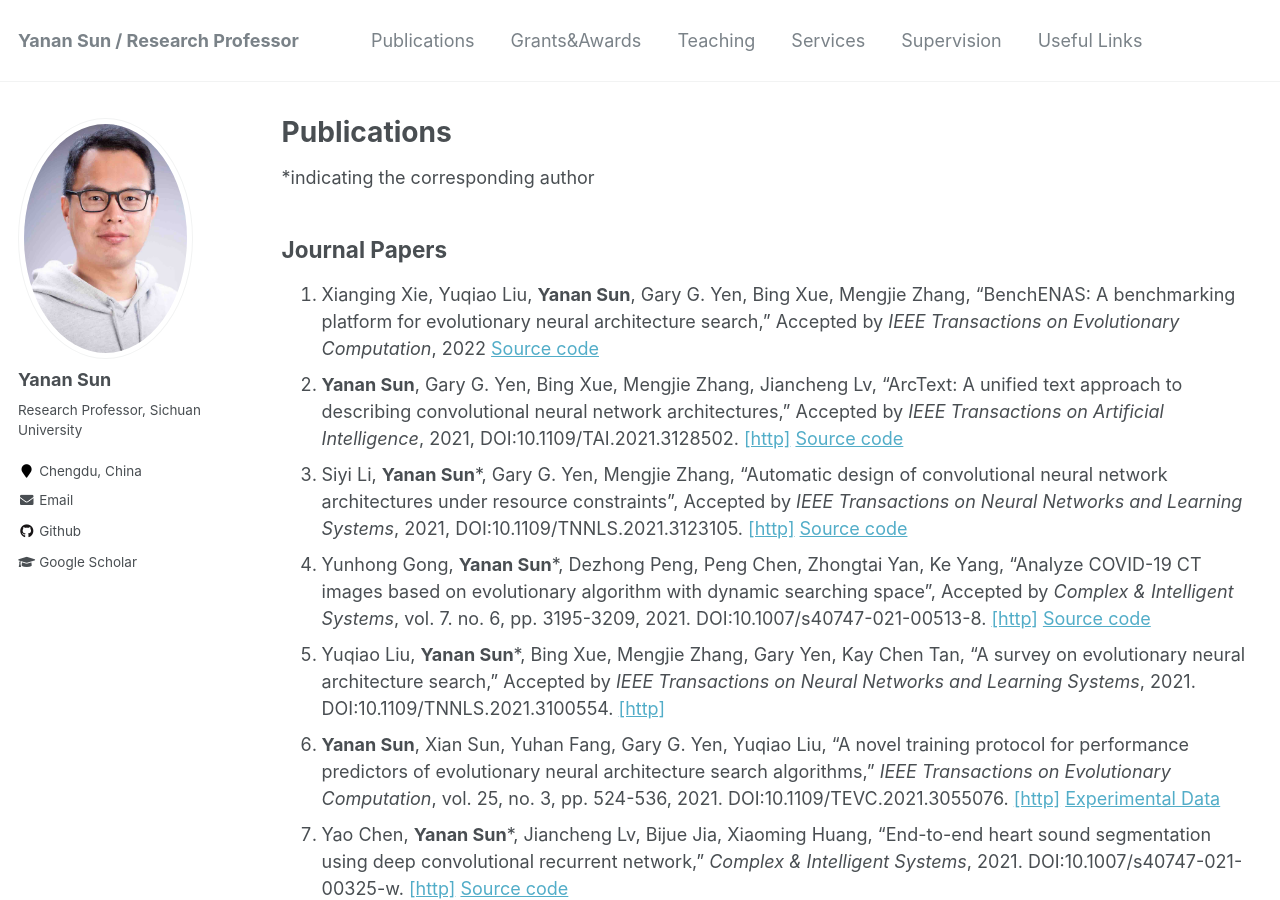
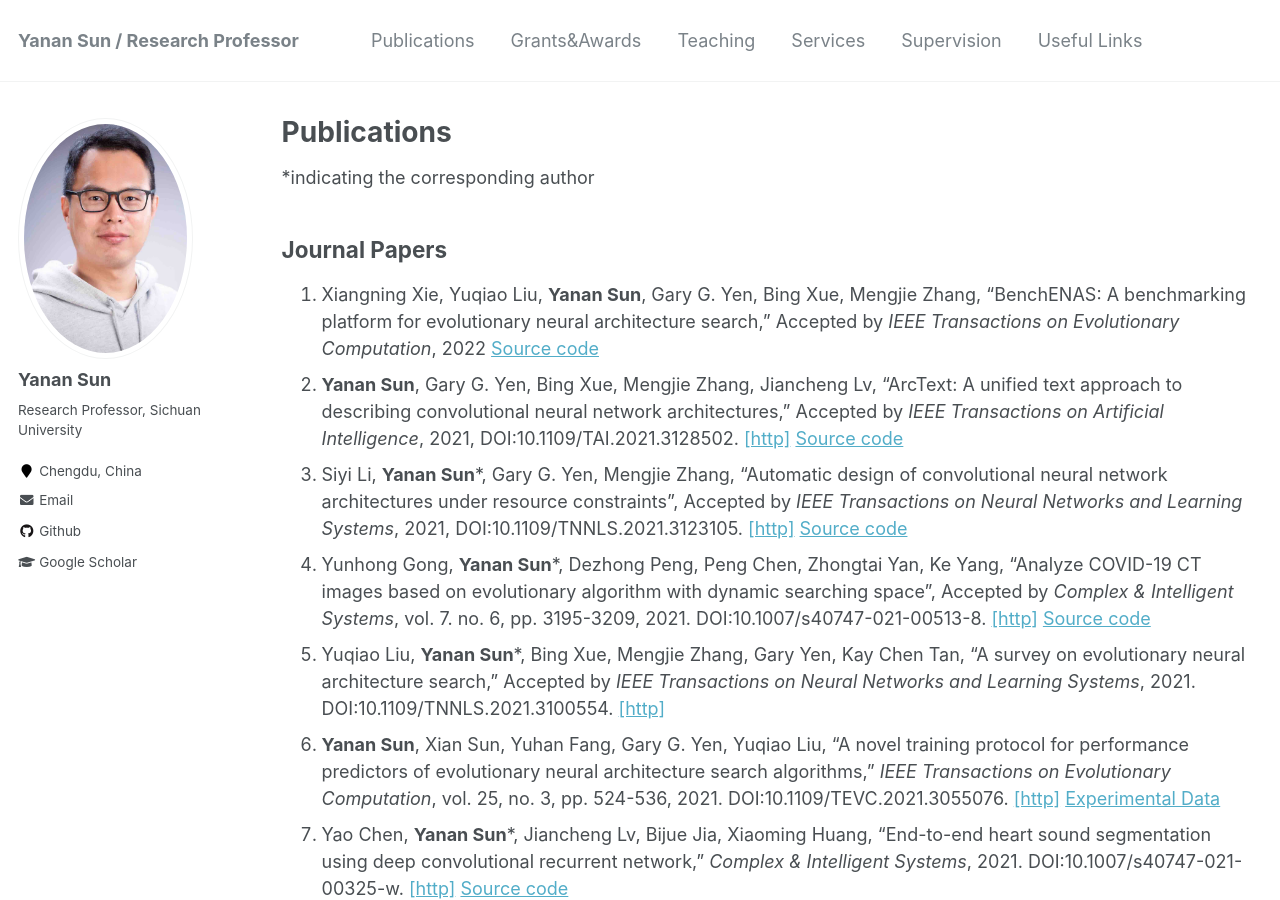
Before and after one commit to yn-sun/yn-sun.github.io, a Jekyll site: the page built from _pages/publications.md, in a window 1280 px wide and 900 px high. Built offline with Jekyll 4.4.1, drawn with Linux system fonts in a browser that asks for light colours; comment, search, counter and statistics services are not loaded.

Commit message:
Update publications.md

```diff
--- a/_pages/publications.md
+++ b/_pages/publications.md
@@ -7,7 +7,7 @@ author_profile: true
 *indicating the corresponding author
 ## Journal Papers
 
-1. Xianging Xie, Yuqiao Liu, **Yanan Sun**, Gary G. Yen, Bing Xue, Mengjie Zhang, "BenchENAS: A benchmarking platform for evolutionary neural architecture search," Accepted by <i>IEEE Transactions on Evolutionary Computation</i>, 2022 [Source code](https://benchenas.com/)
+1. Xiangning Xie, Yuqiao Liu, **Yanan Sun**, Gary G. Yen, Bing Xue, Mengjie Zhang, "BenchENAS: A benchmarking platform for evolutionary neural architecture search," Accepted by <i>IEEE Transactions on Evolutionary Computation</i>, 2022 [Source code](https://benchenas.com/)
 2. **Yanan Sun**, Gary G. Yen, Bing Xue, Mengjie Zhang, Jiancheng Lv, "ArcText: A unified text approach to describing convolutional neural network architectures," Accepted by <i>IEEE Transactions on Artificial Intelligence</i>, 2021, DOI:10.1109/TAI.2021.3128502. [[http]](https://ieeexplore.ieee.org/document/9618852) [Source code](https://github.com/yn-sun/arctext)
 3. Siyi Li, **Yanan Sun***, Gary G. Yen, Mengjie Zhang, "Automatic design of convolutional neural network architectures under resource constraints", Accepted by <i>IEEE Transactions on Neural Networks and Learning Systems</i>, 2021, DOI:10.1109/TNNLS.2021.3123105. [[http]](https://ieeexplore.ieee.org/document/9609007) [Source code](https://github.com/LLLsy-0868/CH-CNN)
 4. Yunhong Gong, **Yanan Sun***, Dezhong Peng, Peng Chen, Zhongtai Yan, Ke Yang, "Analyze COVID-19 CT images based on evolutionary algorithm with dynamic searching space", Accepted by <i>Complex & Intelligent Systems</i>, vol. 7. no. 6, pp. 3195-3209, 2021. DOI:10.1007/s40747-021-00513-8. [[http]](https://link.springer.com/article/10.1007%2Fs40747-021-00513-8) [Source code](https://github.com/yh-gong/EAVLCOVID)
```
